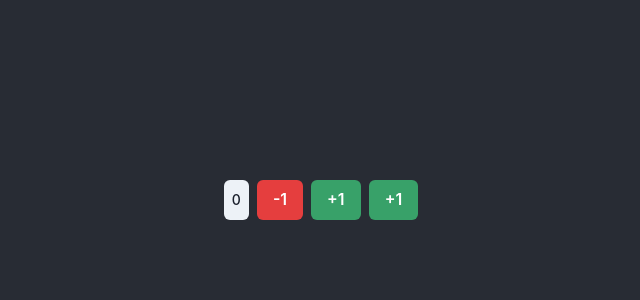
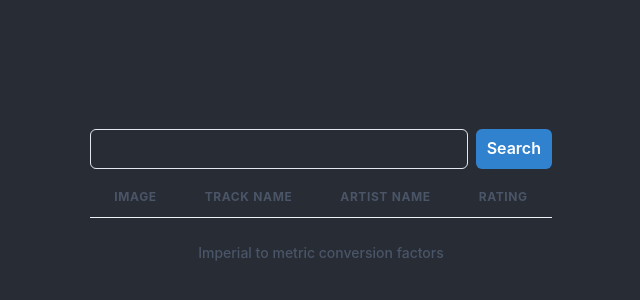
Before and after one commit to michalksiazek/itunes-podcasts, a React (Create React App) app: page / in a window 1280 px wide. Shown: the part 200-500 px from the top of the page, without its empty margins (319-959 px from the left). Built offline with nearby package versions, Linux system fonts and the light colour scheme.

Commit message:
Add fetching ebooks from itunes

```diff
--- a/package.json
+++ b/package.json
@@ -17,7 +17,8 @@
     "react-redux": "^7.2.2",
     "react-scripts": "4.0.1",
     "redux-saga": "^1.1.3",
-    "web-vitals": "^0.2.4"
+    "web-vitals": "^0.2.4",
+    "yup": "^0.32.8"
   },
   "scripts": {
     "start": "react-scripts start",
--- a/src/App.tsx
+++ b/src/App.tsx
@@ -1,12 +1,14 @@
 import styles from "./App.module.css";
 import { Button } from '@chakra-ui/react';
 import { Counter } from './counter/Counter'
+import { Itunes } from './itunes'
 
 function App({ title }: { title: String }) {
   return (
     <div className={styles["App"]}>
       <header className={styles["App-header"]}>
-        <Counter />
+        {/*<Counter />*/}
+        <Itunes />
       </header>
     </div>
   );
--- /dev/null
+++ b/src/itunes/Itunes.tsx
@@ -0,0 +1,69 @@
+import {
+  Button,
+  Image,
+  Input,
+  Stack,
+  Table,
+  TableCaption,
+  Tbody,
+  Td,
+  Th,
+  Thead,
+  Tr,
+} from '@chakra-ui/react';
+import { useState } from 'react';
+import { useDispatch, useSelector } from 'react-redux';
+import { selectEbooks, Ebook, fetchEbooks } from './itunesSlice';
+
+export function EbookTable({ ebooks }: { ebooks: Ebook[] }) {
+  return (
+    <Table variant="simple">
+      <TableCaption>Imperial to metric conversion factors</TableCaption>
+      <Thead>
+        <Tr>
+          <Th>Image</Th>
+          <Th>Track Name</Th>
+          <Th>Artist Name</Th>
+          <Th>Rating</Th>
+        </Tr>
+      </Thead>
+      <Tbody>
+        {ebooks.map((ebook) => (
+          <Tr key={ebook.trackId}>
+            <Td>
+              <Image src={ebook.artworkUrl100} alt="Segun Adebayo" />
+            </Td>
+            <Td>{ebook.trackName}</Td>
+            <Td>{ebook.artistName}</Td>
+            <Td isNumeric>
+              {ebook.averageUserRating} ({ebook.userRatingCount})
+            </Td>
+          </Tr>
+        ))}
+      </Tbody>
+    </Table>
+  );
+}
+
+export function Itunes() {
+  const ebooks = useSelector(selectEbooks);
+  const dispatch = useDispatch();
+  const [searchTerm, setSearchTerm] = useState('');
+  return (
+    <Stack>
+      <Stack direction="row">
+        <Input
+          value={searchTerm}
+          onChange={(event) => setSearchTerm(event.target.value)}
+        />
+        <Button
+          colorScheme="blue"
+          onClick={() => dispatch(fetchEbooks(searchTerm))}
+        >
+          Search
+        </Button>
+      </Stack>
+      <EbookTable ebooks={ebooks} />
+    </Stack>
+  );
+}
--- /dev/null
+++ b/src/itunes/index.ts
@@ -0,0 +1 @@
+export * from './Itunes';
--- /dev/null
+++ b/src/itunes/itunesSaga.ts
@@ -0,0 +1,46 @@
+import { call, put, takeLatest } from 'redux-saga/effects';
+import * as yup from 'yup';
+import { PayloadActionFromCreator } from '../utils';
+import { fetchEbooks, setEbooks } from './itunesSlice';
+
+const ebookSchema = yup.object({
+  trackId: yup.number().defined(),
+  artworkUrl100: yup.string().defined(),
+  trackName: yup.string().defined(),
+  artistName: yup.string().defined(),
+  formattedPrice: yup.string().defined(),
+  averageUserRating: yup.number().defined(),
+  userRatingCount: yup.number().defined(),
+});
+
+type ApiEbook = yup.InferType<typeof ebookSchema>;
+
+export async function getEbooks(searchTerm: string): Promise<ApiEbook[]> {
+  const response = await fetch(
+    `https://itunes.apple.com/search?term=${encodeURIComponent(
+      searchTerm
+    )}&entity=ebook`
+  );
+  const rawData: any = await response.json();
+  const data = await yup
+    .object({
+      resultCount: yup.number().defined(),
+      results: yup.array(ebookSchema).defined(),
+    })
+    .validate(rawData);
+
+  return data.results;
+}
+
+export function* onFetchEbooks(
+  action: PayloadActionFromCreator<typeof fetchEbooks>
+) {
+  console.log('fetching ebooks for', action.payload);
+  const ebooks: ApiEbook[] = yield call(getEbooks, action.payload);
+  yield put(setEbooks(ebooks));
+  console.log('fetching done');
+}
+
+export function* itunesSaga() {
+  yield takeLatest(fetchEbooks.type, onFetchEbooks);
+}
--- /dev/null
+++ b/src/itunes/itunesSlice.ts
@@ -0,0 +1,33 @@
+import { createSlice, PayloadAction } from '@reduxjs/toolkit';
+import { StoreState } from '../store';
+
+export type Ebook = {
+  trackId: number;
+  artworkUrl100: string;
+  trackName: string;
+  artistName: string;
+  formattedPrice: string;
+  averageUserRating: number;
+  userRatingCount: number;
+};
+
+type ItunesState = {
+  ebooks: Ebook[];
+};
+
+export const itunesSlice = createSlice({
+  name: 'itunes',
+  initialState: {
+    ebooks: [],
+  } as ItunesState,
+  reducers: {
+    fetchEbooks(state, action: PayloadAction<string>) {},
+    setEbooks(state, action: PayloadAction<Ebook[]>) {
+      state.ebooks = action.payload;
+    },
+  },
+});
+
+export const { fetchEbooks, setEbooks } = itunesSlice.actions;
+
+export const selectEbooks = (state: StoreState) => state.itunes.ebooks;
--- a/src/store.ts
+++ b/src/store.ts
@@ -3,18 +3,21 @@
 import createSagaMiddleware from 'redux-saga';
 import { counterSaga } from './counter/counterSaga';
 import { all } from 'redux-saga/effects';
+import { itunesSlice } from './itunes/itunesSlice';
+import { itunesSaga } from './itunes/itunesSaga';
 
 const sagaMiddleware = createSagaMiddleware();
 
 export const store = configureStore({
   reducer: {
     counter: counterSlice.reducer,
+    itunes: itunesSlice.reducer,
   },
   middleware: [sagaMiddleware],
 });
 
 function *rootSaga() {
-  yield all([counterSaga()]);
+  yield all([counterSaga(), itunesSaga()]);
 }
 
 sagaMiddleware.run(rootSaga);
--- /dev/null
+++ b/src/utils.ts
@@ -0,0 +1,5 @@
+import { ActionCreatorWithPayload, PayloadAction } from '@reduxjs/toolkit';
+
+export type PayloadActionFromCreator<AC> = AC extends ActionCreatorWithPayload<infer P>
+  ? PayloadAction<P>
+  : unknown;
```
Also changed, not shown: 1 other file (tests, documents, lock files or other folders).
